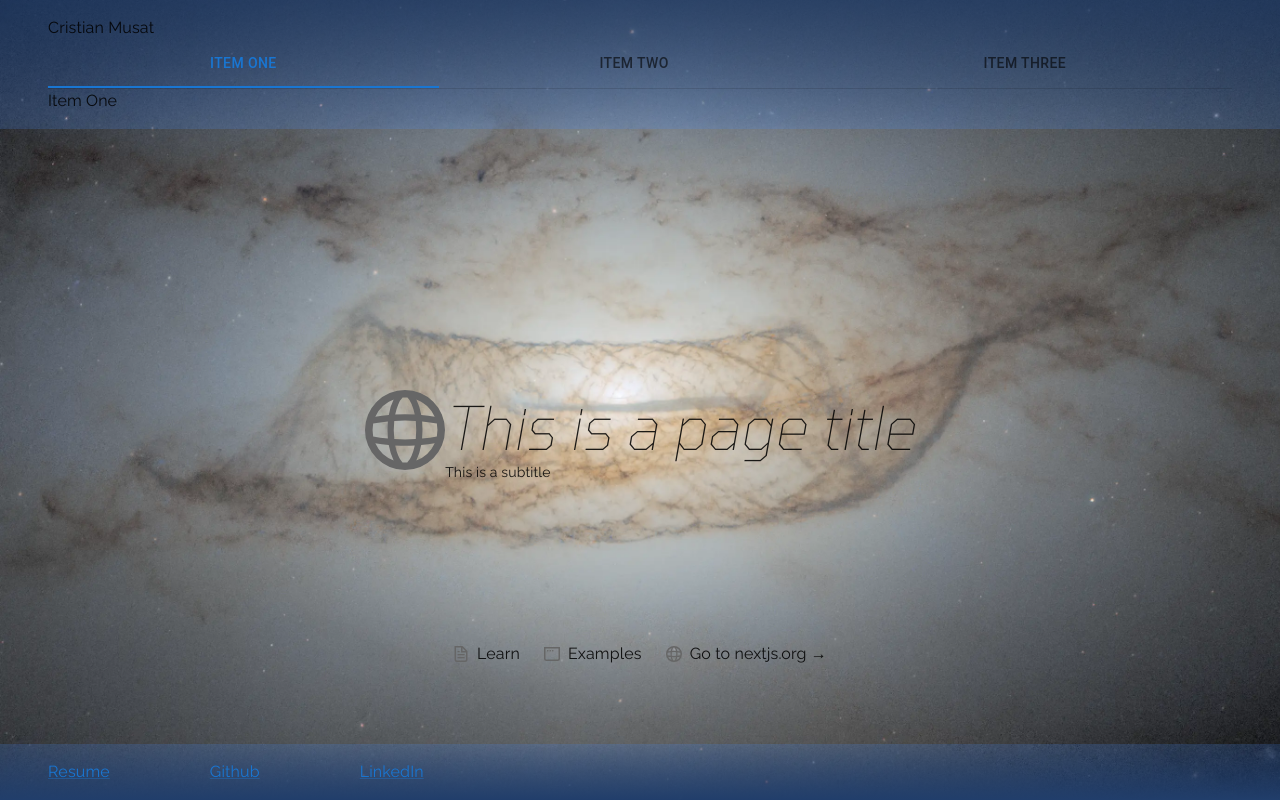
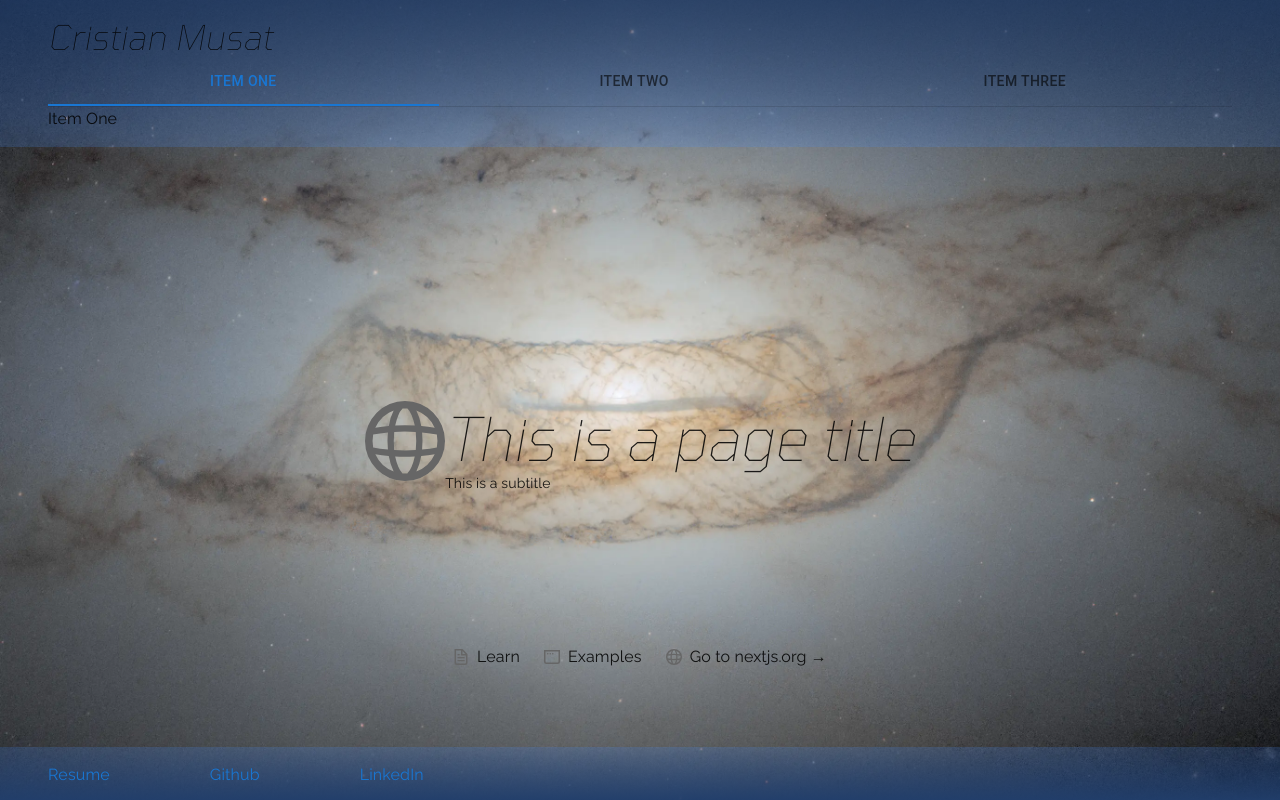
Before and after one commit to musatcristian/profile-next, a Next.js app: page / in a window 1280 px wide. Built offline with nearby package versions, Linux system fonts and the light colour scheme; what @mui/material-nextjs would draw is missing.

Commit message:
some fixes

```diff
--- a/components/footer.tsx
+++ b/components/footer.tsx
@@ -14,6 +14,7 @@ const StyledFooter = styled("footer")({
 
 const StyledLink = styled(Link)({
   paddingRight: "100px",
+  textDecoration: "none",
 });
 
 export default function Footer() {
--- a/components/header.tsx
+++ b/components/header.tsx
@@ -15,7 +15,7 @@ const StyledHeader = styled("header")({
 export const Header = () => {
   return (
     <StyledHeader>
-      <Typography>Cristian Musat</Typography>
+      <Typography variant="h4">Cristian Musat</Typography>
 
       <BasicTabs />
     </StyledHeader>
--- a/styles/app.module.css
+++ b/styles/app.module.css
@@ -10,7 +10,7 @@
   grid-template-rows: 20px 1fr 20px;
   align-items: center;
   justify-items: center;
-  min-height: calc(100svh - 185px);
+  min-height: calc(100svh - 200px);
   padding: 80px;
   gap: 64px;
   font-family: var(--font-geist-sans);
```
